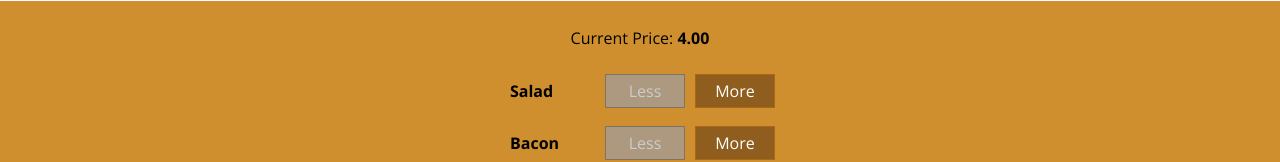
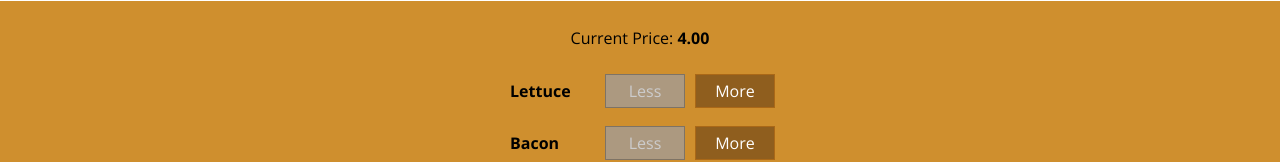
Before and after one commit to kweidner14/burgerbuilder, a React (Create React App) app: page / in a window 1280 px wide. Shown: the part 637-799 px from the top of the page. Built offline with nearby package versions, Linux system fonts and the light colour scheme.

Commit message:
change 'Salad' to 'Lettuce' and add price to order summary

```diff
--- a/src/components/Burger/BuildControls/BuildControls.js
+++ b/src/components/Burger/BuildControls/BuildControls.js
@@ -3,7 +3,7 @@ import classes from './BuildControls.module.css';
 import BuildControl from './BuildControl/BuildControl';
 
 const controls = [
-  {label: 'Salad', type: 'salad'},
+  {label: 'Lettuce', type: 'lettuce'},
   {label: 'Bacon', type: 'bacon'},
   {label: 'Meat', type: 'meat'},
   {label: 'Cheese', type: 'cheese'},
--- a/src/components/Burger/BurgerIngredient/BurgerIngredient.js
+++ b/src/components/Burger/BurgerIngredient/BurgerIngredient.js
@@ -25,8 +25,8 @@ class BurgerIngredient extends Component {
       case ('cheese'):
         ingredient = <div className={classes.Cheese}> </div>;
         break;
-      case ('salad'):
-        ingredient = <div className={classes.Salad}> </div>;
+      case ('lettuce'):
+        ingredient = <div className={classes.Lettuce}> </div>;
         break;
       case ('bacon'):
         ingredient = <div className={classes.Bacon}> </div>;
--- a/src/components/Burger/BurgerIngredient/BurgerIngredient.module.css
+++ b/src/components/Burger/BurgerIngredient/BurgerIngredient.module.css
@@ -97,7 +97,7 @@
     border-radius: 20px;
 }
 
-.Salad {
+.Lettuce {
     width: 85%;
     height: 7%;
     margin: 2% auto;
--- a/src/components/Burger/OrderSummary/OrderSummary.js
+++ b/src/components/Burger/OrderSummary/OrderSummary.js
@@ -17,6 +17,7 @@ const orderSummary = (props) => {
         <ul>
           {ingredientSummary}
         </ul>
+        <p><strong>Total Price: {props.price.toFixed(2)}</strong></p>
         <p>Continue to Checkout?</p>
         <Button clicked={props.purchaseCancelled} btnType='Danger'>CANCEL</Button>
         <Button clicked={props.purchaseContinued} btnType='Success'>CONTINUE</Button>
--- a/src/containers/BurgerBuilder/BurgerBuilder.js
+++ b/src/containers/BurgerBuilder/BurgerBuilder.js
@@ -6,7 +6,7 @@ import Modal from '../../components/UI/Modal/Modal';
 import OrderSummary from '../../components/Burger/OrderSummary/OrderSummary';
 
 const INGREDIENT_PRICES = {
-  salad: 0.3,
+  lettuce: 0.3,
   cheese: 0.5,
   bacon: 0.75,
   meat: 1.5
@@ -15,7 +15,7 @@ const INGREDIENT_PRICES = {
 class BurgerBuilder extends Component {
   state = {
     ingredients: {
-      salad: 0,
+      lettuce: 0,
       bacon: 0,
       cheese: 0,
       meat: 0
@@ -100,6 +100,7 @@ class BurgerBuilder extends Component {
             <OrderSummary
                 purchaseCancelled={this.purchaseCancelHandler}
                 purchaseContinued={this.purchaseContinueHandler}
+                price={this.state.totalPrice}
                 ingredients={this.state.ingredients} />
           </Modal>
           <Burger ingredients={this.state.ingredients} />
```
